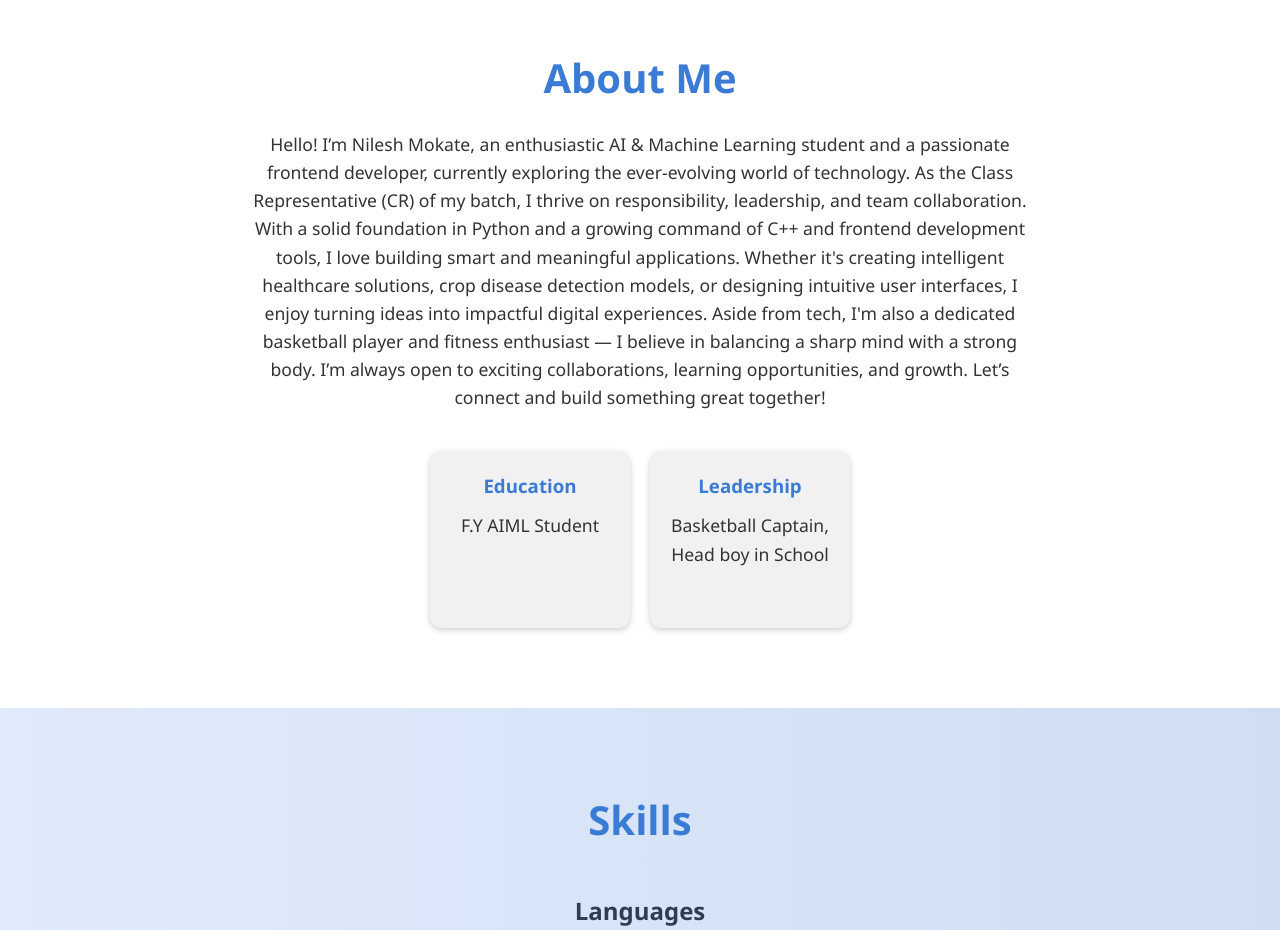
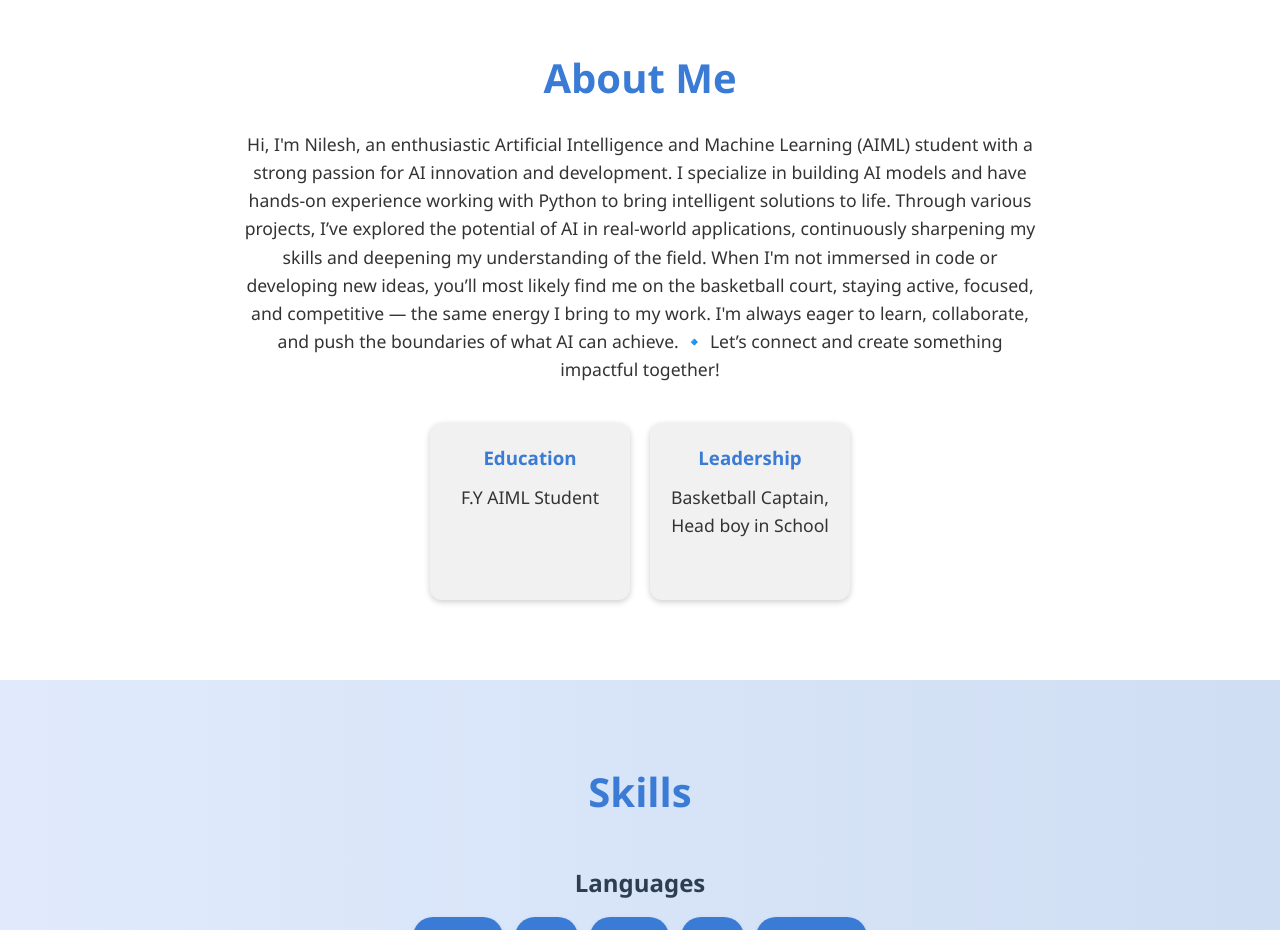
Before and after one commit to Nilesh4444/Nilesh.github.io, a plain HTML site: page index.html in a window 1280 px wide. Shown: the part 920-1850 px from the top of the page. Drawn offline with nearby package versions, Linux system fonts and the light colour scheme.

Commit message:
Update index.html

```diff
--- a/index.html
+++ b/index.html
@@ -62,13 +62,16 @@
         <div class="about-container">
             <h2>About Me</h2>
             <p>
-                Hello! I’m Nilesh Mokate, an enthusiastic AI & Machine Learning student and a passionate frontend developer, currently exploring the ever-evolving world of technology. As the Class Representative (CR) of my batch, I thrive on responsibility, leadership, and team collaboration.
+               Hi, I'm Nilesh, an enthusiastic Artificial Intelligence and Machine Learning (AIML) student with a strong passion for AI innovation and development.
 
-With a solid foundation in Python and a growing command of C++ and frontend development tools, I love building smart and meaningful applications. Whether it's creating intelligent healthcare solutions, crop disease detection models, or designing intuitive user interfaces, I enjoy turning ideas into impactful digital experiences.
+I specialize in building AI models and have hands-on experience working with Python to bring intelligent solutions to life.
+Through various projects, I’ve explored the potential of AI in real-world applications, continuously sharpening my skills and deepening my understanding of the field.
 
-Aside from tech, I'm also a dedicated basketball player and fitness enthusiast — I believe in balancing a sharp mind with a strong body.
+When I'm not immersed in code or developing new ideas, you’ll most likely find me on the basketball court, staying active, focused, and competitive — the same energy I bring to my work.
 
-I’m always open to exciting collaborations, learning opportunities, and growth. Let’s connect and build something great together!
+I'm always eager to learn, collaborate, and push the boundaries of what AI can achieve.
+
+🔹 Let’s connect and create something impactful together!
             </p>
             <div class="highlights">
                 <div class="highlight-card" data-aos="fade-right">
```
